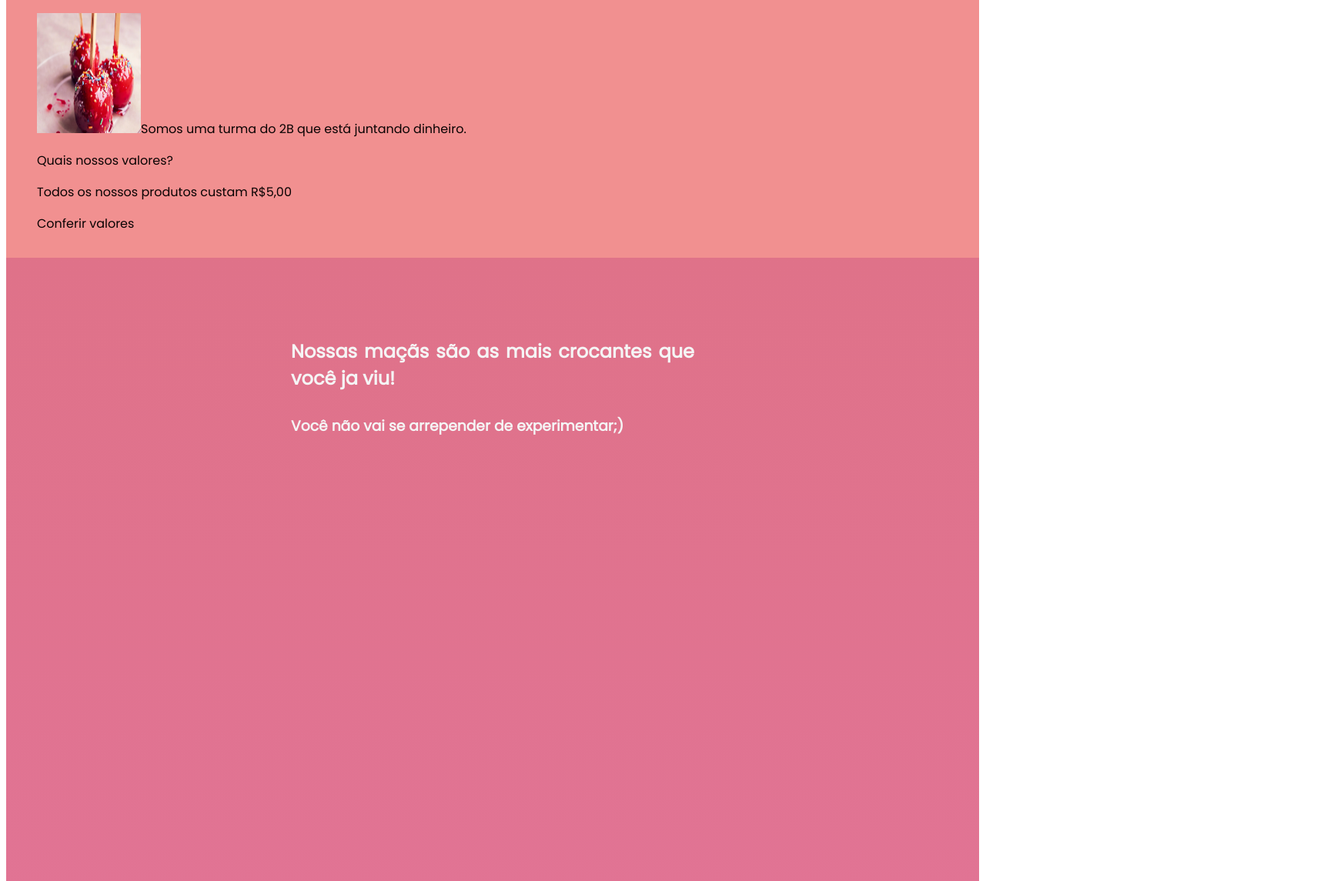
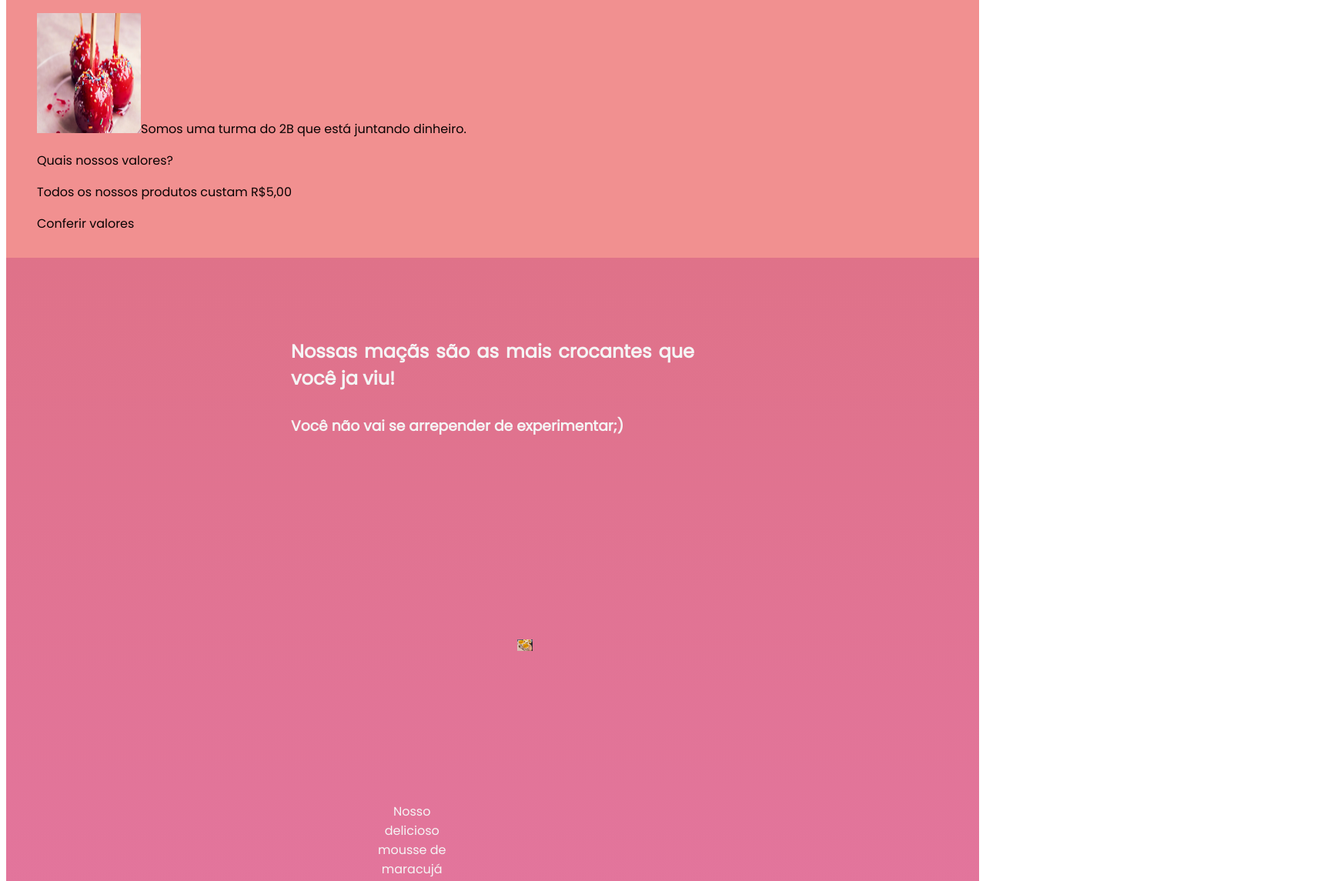
Before and after one commit to piguimeu/projeto-alura, a plain HTML site: page index.html in a window 1280 px wide. Shown: the part 155-1300 px from the top of the page at 77% size, 1737 px wide, since content can reach past the window. Drawn offline with Linux system fonts and the light colour scheme.

Commit message:
mudei ebaaaaaaaaaaaaa

```diff
--- a/style.css
+++ b/style.css
@@ -88,7 +88,7 @@ body {
     height: 15px;
     width: 20px;
     text-align:left;
-    margin: 15cm;
+    margin: 5cm;
 }
 .estudante-imagem{
     height: 20px;
@@ -109,11 +109,6 @@ body {
     height: 156px;
     width: 135px;
 }
-.retrato2 {
-    height:126px;
-    width:120px;
-    text-align: left;
-}
 .isaisa {
     font-size: 25px;
     display: flex;
```
